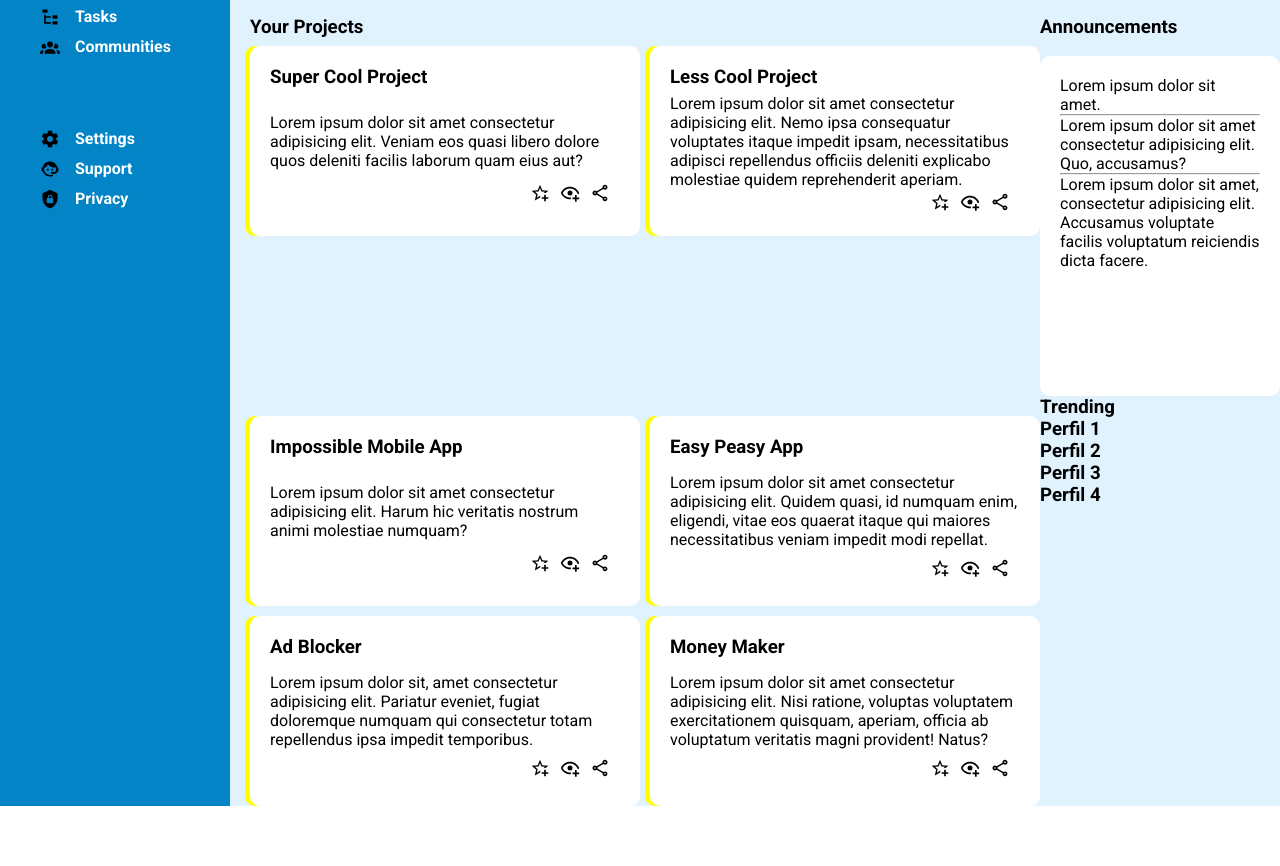
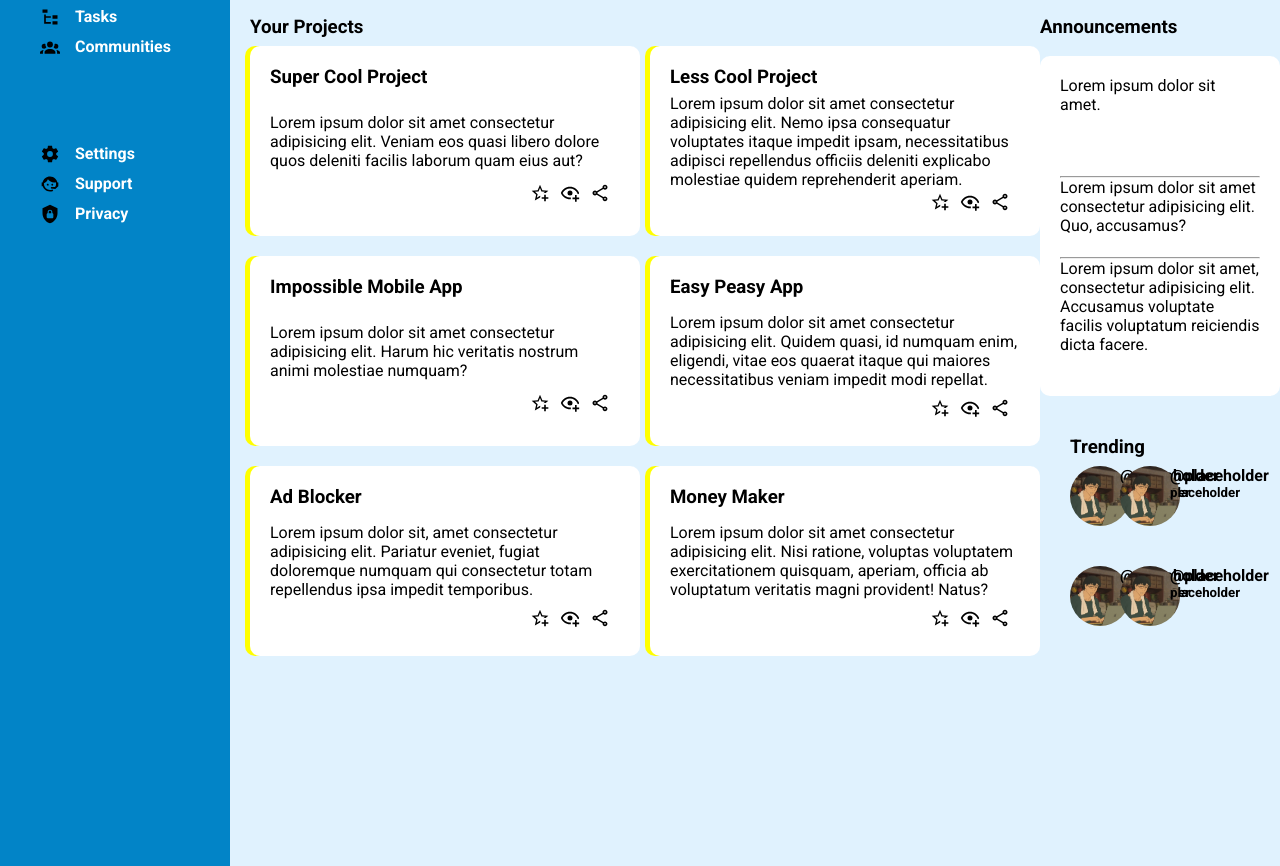
Before and after one commit to gqToru/Admin-Dashboard, a plain HTML site: page index.html in a window 1280 px wide. Shown: the part 183-1049 px from the top of the page. Before the commit the page ends 989 px from the top, so only its background shows below. Drawn offline with Linux system fonts and the light colour scheme.

Commit message:
announcements done-ish

```diff
--- a/index.html
+++ b/index.html
@@ -321,13 +321,14 @@
           <h3>Announcements</h3>
           <div id="card_announcements">
             <div id="card_ann_content">Lorem ipsum dolor sit amet.</div>
-            <hr />
             <div id="card_ann_content">
+              <hr />
+
               Lorem ipsum dolor sit amet consectetur adipisicing elit. Quo,
               accusamus?
             </div>
-            <hr />
             <div id="card_ann_content">
+              <hr />
               Lorem ipsum dolor sit amet, consectetur adipisicing elit.
               Accusamus voluptate facilis voluptatum reiciendis dicta facere.
             </div>
@@ -336,10 +337,34 @@
         <div id="trending">
           <h3>Trending</h3>
           <div id="card_trending">
-            <h3>Perfil 1</h3>
-            <h3>Perfil 2</h3>
-            <h3>Perfil 3</h3>
-            <h3>Perfil 4</h3>
+            <div id="card_trending">
+              <img src="resources/img/pfp.jpg" alt="" />
+              <div id="trending_users">
+                <h4 id="usuario">@placeholder</h4>
+                <h5 id="nombre_usuario">placeholder</h5>
+              </div>
+            </div>
+            <div id="card_trending">
+              <img src="resources/img/pfp.jpg" alt="" />
+              <div id="trending_users">
+                <h4 id="usuario">@placeholder</h4>
+                <h5 id="nombre_usuario">placeholder</h5>
+              </div>
+            </div>
+            <div id="card_trending">
+              <img src="resources/img/pfp.jpg" alt="" />
+              <div id="trending_users">
+                <h4 id="usuario">@placeholder</h4>
+                <h5 id="nombre_usuario">placeholder</h5>
+              </div>
+            </div>
+            <div id="card_trending">
+              <img src="resources/img/pfp.jpg" alt="" />
+              <div id="trending_users">
+                <h4 id="usuario">@placeholder</h4>
+                <h5 id="nombre_usuario">placeholder</h5>
+              </div>
+            </div>
           </div>
         </div>
       </div>
--- a/style.css
+++ b/style.css
@@ -189,7 +189,7 @@ svg {
   margin-top: 30px;
   display: grid;
   grid-template-columns: repeat(2, 1fr);
-  grid-template-rows: 20px 1fr;
+  grid-template-rows: 20px 200px 200px 200px;
   gap: 10px;
   grid-row: 1 / span 2;
 }
@@ -234,9 +234,33 @@ svg {
   background-color: white;
   border-radius: 10px;
   padding: 20px;
+  display: grid;
+  grid-template-rows: repeat(1, 100px);
 }
 
 #trending {
   grid-column: 2 / 3;
   grid-row: 2 / 3;
+  justify-content: start;
+  display: grid;
+  margin-left: 30px;
+  margin-top: 10px;
+  grid-template-rows: 30px 1fr;
 }
+
+#card_trending {
+  display: grid;
+  grid-template-columns: 50px 1fr;
+  grid-template-rows: repeat(4, 100px);
+}
+
+#card_trending img {
+  width: 60px;
+  height: 60px;
+  object-fit: cover;
+  overflow: hidden;
+  border-radius: 50%;
+}
+
+#trending_users {
+}
```
